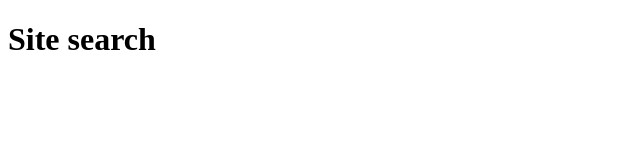
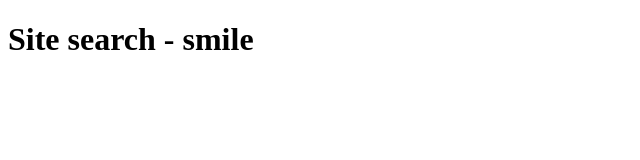
Before and after one commit to davecunningham/davecunningham.github.io, a website: page google.html in a window 1280 px wide. Shown: the whole page, without its empty margins (0-640 px from the left). Drawn offline with Linux system fonts and the light colour scheme; a web font is replaced by a local one.

Commit message:
Google update

```diff
--- a/google.html
+++ b/google.html
@@ -10,7 +10,7 @@
     <meta name="viewport" content="width=device-width, initial-scale=1">
 </head>
 	<div>
-    	<h1><span>Site search</span></h1>
+    	<h1><span>Site search - smile</span></h1>
 		<script>
 		  (function() {
 		    var cx = '014133189200245823841:vsbml71-7ue';
```
